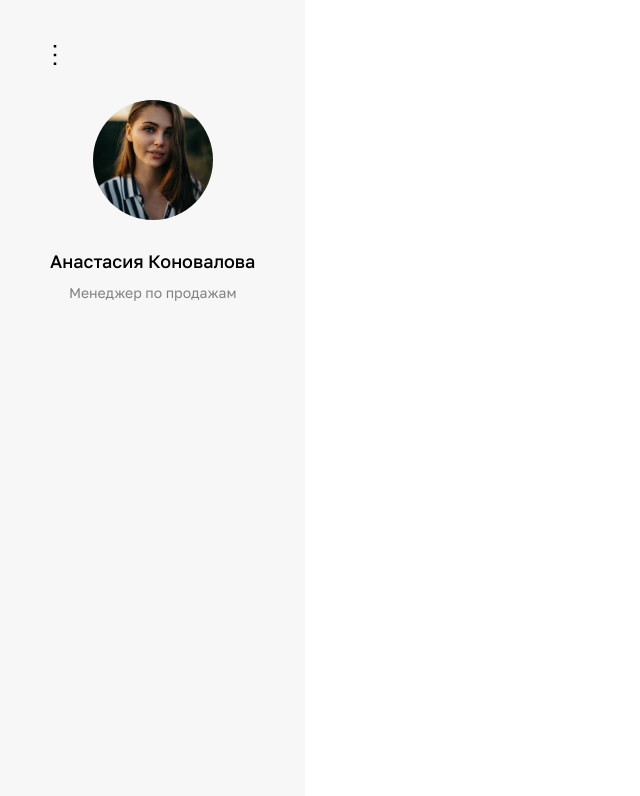
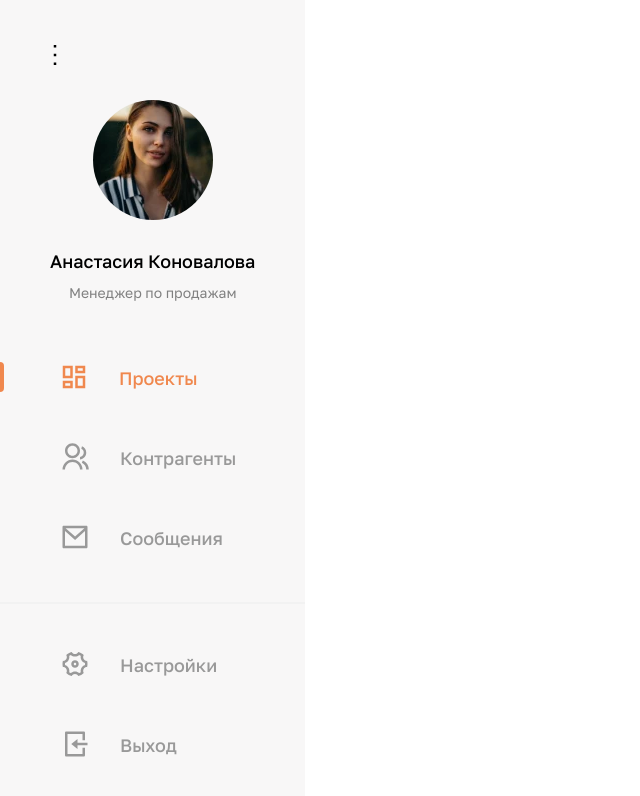
Before and after one commit to htmlacademy/unit-testing-demo-crm-source, a React (Create React App) app in the folder crm-demo/: page / in a window 1280 px wide. Shown: the top 796 px of the page, without its empty margins (0-640 px from the left). Built offline with nearby package versions, Linux system fonts and the light colour scheme.

Commit message:
adds main navigation with dummy links

```diff
--- a/crm-demo/src/components/main-nav/main-nav.tsx
+++ b/crm-demo/src/components/main-nav/main-nav.tsx
@@ -6,6 +6,15 @@ import { CurrentUser } from '../current-user/current-user';
 import { CurrentUserProps } from '../current-user/current-user-props';
 import userImage from '../../img/content/user-pic.webp';
 import userImageSet from '../../img/content/user-pic@2x.webp';
+import { NavNav } from '../nav-nav/nav-nav';
+import { NavNavItemProps } from '../nav-nav/nav-nav-item-props';
+
+import {ReactComponent as IconProjects} from '../../img/sprite/icon-projects.svg';
+import {ReactComponent as IconCounterAgents} from '../../img/sprite/icon-counteragents.svg';
+import {ReactComponent as IconMessages} from '../../img/sprite/icon-messages.svg';
+import {ReactComponent as IconSignOut} from '../../img/sprite/icon-sign-out.svg';
+import {ReactComponent as IconSettings} from '../../img/sprite/icon-settings.svg';
+
 interface MainNavProps {
   collapsed: boolean;
 }
@@ -28,6 +37,39 @@ const rightNavIcon = (
   />
 );
 
+const DUMMY_LINK_ADDRESS = '#';
+
+const menu:NavNavItemProps[] = [
+  {
+    title: 'Проекты',
+    active: true,
+    linkAddress: DUMMY_LINK_ADDRESS,
+    icon: IconProjects,
+  },
+  {
+    title:'Контрагенты',
+    linkAddress: DUMMY_LINK_ADDRESS,
+    icon:IconCounterAgents,
+  },
+  {
+    title:'Сообщения',
+    linkAddress: DUMMY_LINK_ADDRESS,
+    icon:IconMessages,
+    separator:true,
+  },
+  {
+    title:'Настройки',
+    linkAddress: DUMMY_LINK_ADDRESS,
+    icon:IconSettings,
+  },
+  {
+    title:'Выход',
+    linkAddress: DUMMY_LINK_ADDRESS,
+    icon:IconSignOut,
+  }
+].map((e,id)=>({id,...e}));
+
+
 const currenUser: CurrentUserProps = {
   image: userImage,
   imageAlt: 'Фотография пользователя Анастасии Коноваловой.',
@@ -47,6 +89,7 @@ export function MainNav(p: Partial<MainNavProps>) {
         rightIcon={rightNavIcon}
       />
       <CurrentUser {...currenUser} />
+      <NavNav items={menu}></NavNav>
     </div>
   );
 }
--- /dev/null
+++ b/crm-demo/src/components/nav-nav/nav-link.tsx
@@ -0,0 +1,24 @@
+import classnames from 'classnames';
+import { NavNavItemProps } from './nav-nav-item-props';
+
+const MENU_ICON_SIZE = 30;
+const getIconElement = (Icon:Partial<Pick<NavNavItemProps,'icon'>>['icon'])=>typeof Icon === 'undefined'?null:(
+  <Icon
+    width={MENU_ICON_SIZE}
+    height={MENU_ICON_SIZE}
+    {...{'aria-hidden':'true'}}
+  />
+);
+export function NavLink(p:Partial<Omit<NavNavItemProps,'id'|'separator'>>) {
+  const {active, className, linkAddress, title, icon: Icon} = p;
+  return (
+    <a className={classnames('nav-link',{'nav-link--active':active}, className)}
+      href={linkAddress}
+    >
+      {getIconElement(Icon)}
+      <p className="nav-link__title">{title}</p>
+    </a>
+
+
+  );
+}
--- /dev/null
+++ b/crm-demo/src/components/nav-nav/nav-nav-item-props.ts
@@ -0,0 +1,13 @@
+export interface NavNavItemProps {
+  id: number;
+  title: string;
+  linkAddress: string;
+  icon: React.FunctionComponent<React.SVGProps<SVGSVGElement>>;
+  separator?: boolean | undefined;
+  active?: boolean | undefined;
+  className?: string | undefined;
+}
+
+export interface NavNavProps {
+  items: NavNavItemProps[];
+}
--- /dev/null
+++ b/crm-demo/src/components/nav-nav/nav-nav-item.tsx
@@ -0,0 +1,12 @@
+import classnames from 'classnames';
+import { NavLink } from './nav-link';
+import { NavNavItemProps } from './nav-nav-item-props';
+
+export function NavNavItem(p:Partial<Omit<NavNavItemProps,'id'>>) {
+  const {separator, ...rest} = p;
+  return (
+    <li className={classnames('main-nav__list-item',{'main-nav__list-item--underlined': separator})}>
+      <NavLink {...rest}/>
+    </li>
+  );
+}
--- /dev/null
+++ b/crm-demo/src/components/nav-nav/nav-nav.tsx
@@ -0,0 +1,15 @@
+import { NavNavItem } from './nav-nav-item';
+import { NavNavProps } from './nav-nav-item-props';
+
+export function NavNav(p:NavNavProps) {
+  const {items} =p;
+  return (
+    <nav className="main-nav__nav">
+      <ul className="main-nav__list">
+        {
+          items.map(({id, ...props})=><NavNavItem key={id} {...props}/>)
+        }
+      </ul>
+    </nav>
+  );
+}
```
